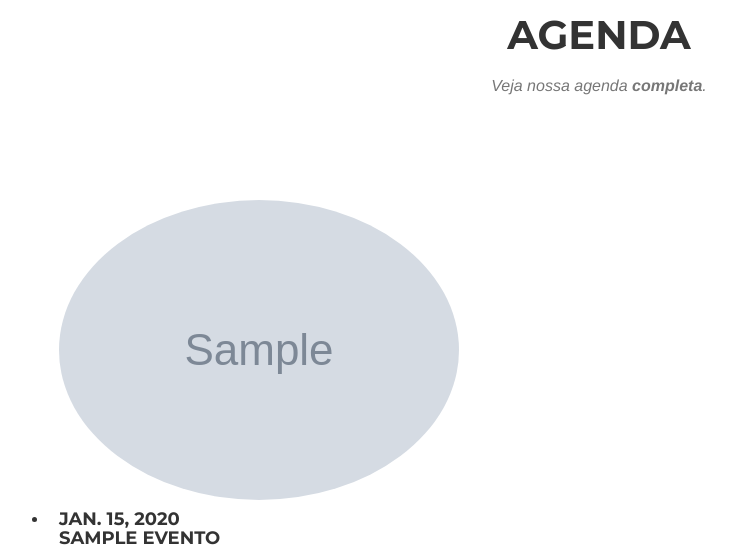
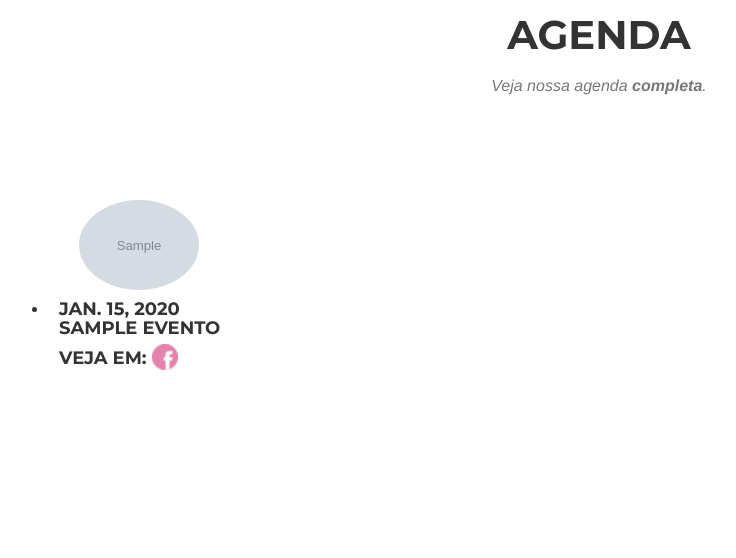
Before and after one commit to MarcosVn/Ciocolatto-Brigaderia, a Django app: page /eventos/ in a window 1280 px wide. Shown: the part 137-695 px from the top of the page, without its empty margins (41-777 px from the left). Run offline with Django 3.2, Linux system fonts and the light colour scheme; tables that the repository leaves empty hold one stand-in row (values such as "Sample post"); grey boxes marked "Sample" are stand-in pictures; some libraries are stand-ins or nearby versions; some web fonts are replaced.

Commit message:
changing to link description

```diff
--- a/core/templates/events.html
+++ b/core/templates/events.html
@@ -21,8 +21,8 @@
                     <ul style="display: inline;">
                         {% for agenda in eventos %}
                         <li style="float: left; padding: 10px; margin: 20px;">
-                            <div class="">
-                                <img id="agenda1" class="img-circle img-responsive" src="" alt="">
+                            <div class="timeline-image">
+                                <img id="agenda1" style="margin-left: 20px" width=120 height=120 class="img-circle img-responsive" src="" alt="">
                             </div>
 
                                 <script>
@@ -48,7 +48,7 @@
                             <div class="timeline-panel">
                                 <div class="timeline-heading">
                                     <h4 class="">{{agenda.data}} <br> {{ agenda.titulo }}</h4>
-                                    <h4>{{agenda.descricao}}</h4>
+                                    <h4>Veja em: <a href={{agenda.descricao}}><img alt="ciocolatto facebook" src="{% static 'img/face_26.png' %}" style="margin-top: -5px" /></a></a></h4>
                                 </div>
                                 <div class="timeline-body">
                                     <p class="text-muted"></p>
--- a/core/templates/index.html
+++ b/core/templates/index.html
@@ -1,5 +1,4 @@
 {% extends 'base.html' %}
-{% load compress %}
 {% load staticfiles %}
 
 {% block title %}Home | Ciocolatto Brigaderia Vegana{% endblock %}
@@ -107,7 +106,8 @@
                             <div class="timeline-panel">
                                 <div class="timeline-heading">
                                     <h4 class="subheading">{{agenda.data}} - {{ agenda.titulo }}</h4>
-                                    <h4>{{agenda.descricao}}</h4>
+                                    <br>
+                                    <h4>Veja em: <a href={{agenda.descricao}}><img alt="ciocolatto facebook" src="{% static 'img/face_26.png' %}" style="margin-top: -5px" /></a></a></h4>
                                 </div>
                                 <div class="timeline-body">
                                     <p class="text-muted"></p>
--- a/core/templates/products.html
+++ b/core/templates/products.html
@@ -1,5 +1,4 @@
 {% extends 'base.html' %}
-{% load compress %}
 {% load staticfiles %}
 
 {% block title %}Produtos | Ciocolatto Brigaderia Vegana{% endblock %}
```
